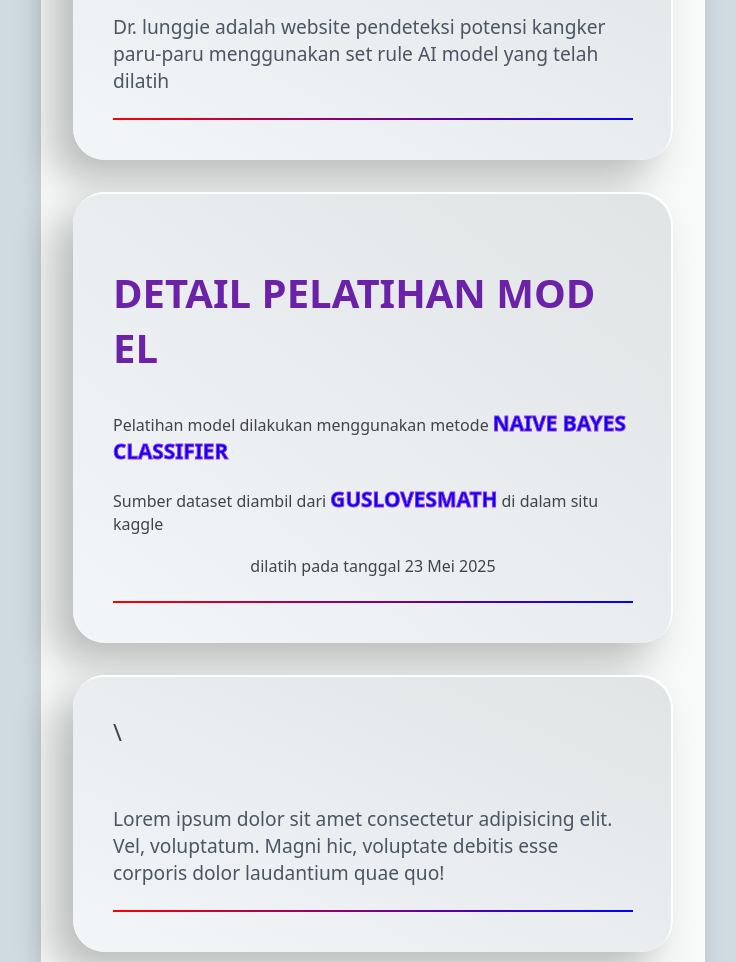
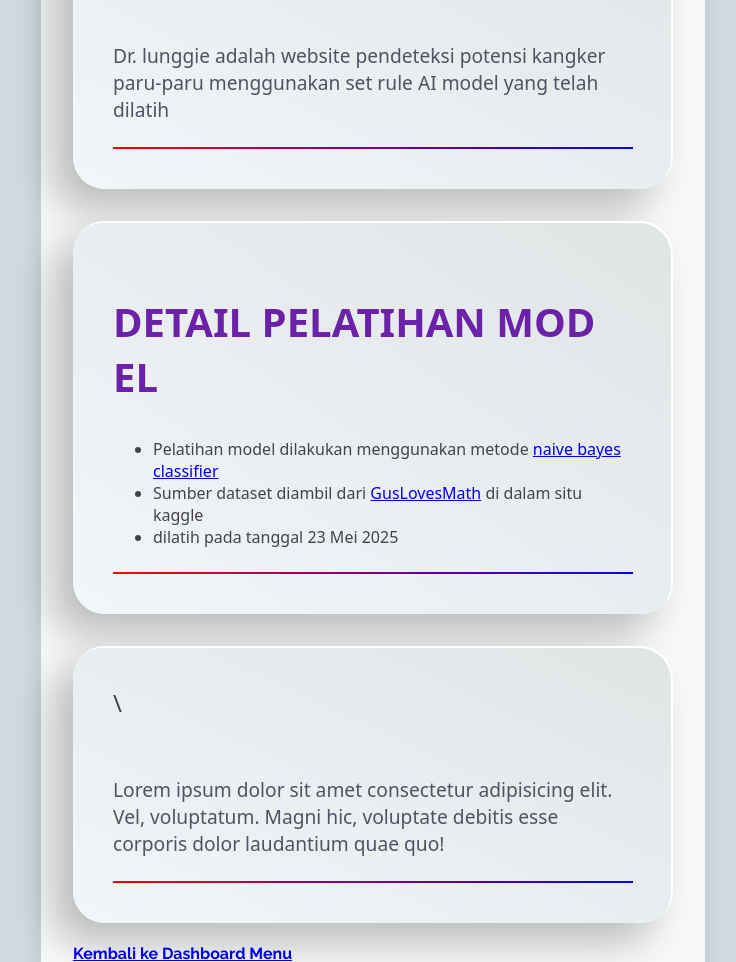
Before and after one commit to mahesaPinuntun/WebLungCancerPrediction, a Flask app: page /about in a window 1280 px wide. Shown: the top 962 px of the page, without its empty margins (267-1003 px from the left). Run offline with Flask 3, Linux system fonts and the light colour scheme; the visitor is signed in with stand-in values (Sample User, id 1).

Commit message:
commit push

```diff
--- a/templates/about.html
+++ b/templates/about.html
@@ -45,28 +45,9 @@
             color: #4b5563;
         }
 
-        ul {
-            list-style: none;
-            padding: 0;
-            margin: 0 auto;
-            display: flex;
-            flex-direction: column;
-            align-items: center;
-            gap: 20px;
-        }
 
-        ul li a {
-            --fill-color: #9333ea;
-            font-size: 1.3rem;
-            font-weight: 700;
-            text-decoration: none;
-            text-transform: uppercase;
-            background: linear-gradient(var(--fill-color) 0 100%) left / 0 no-repeat;
-            //color: transparent;
-            -webkit-text-stroke: 1px var(--fill-color);
-            background-clip: text;
-            transition: background-size 0.4s ease;
-        }
+
+
 
         ul li a:hover {
             color: transparent;
```
